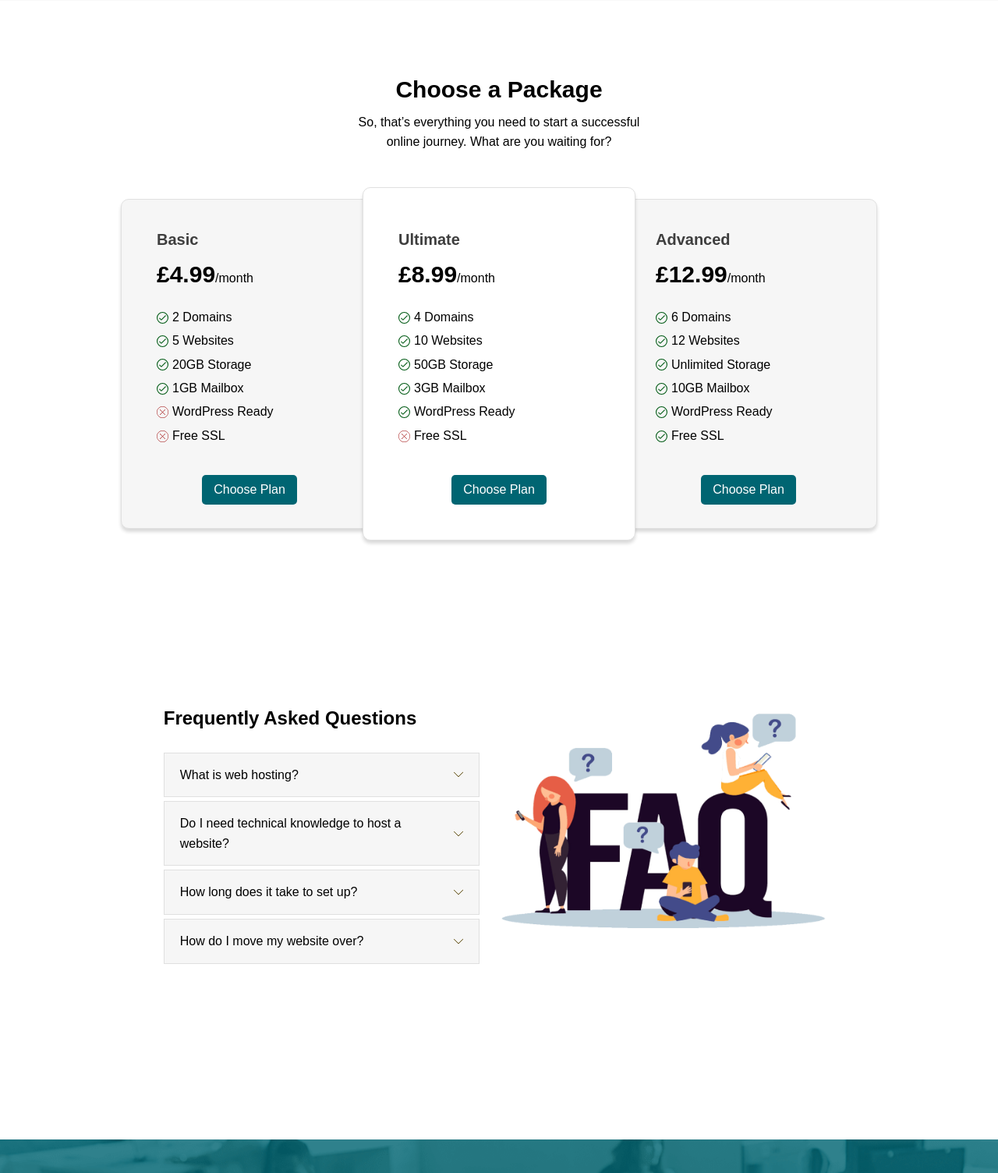
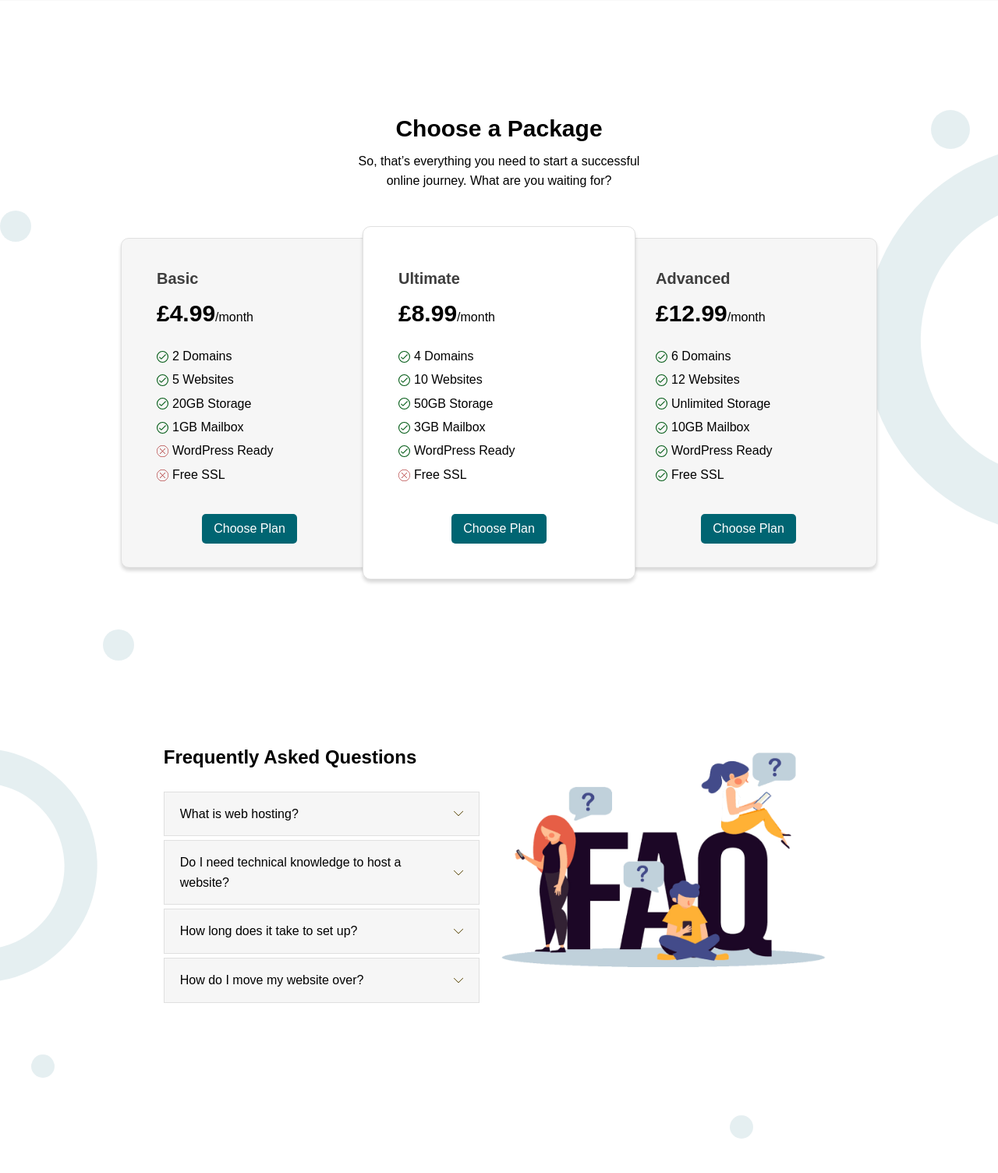
Before and after one commit to xfvelocity/hosting-solutions, a PHP site: page / in a window 1280 px wide. Shown: the part 2193-3697 px from the top of the page at 78% size. Run offline with PHP 8.4, Linux system fonts and the light colour scheme.

Commit message:
Backgrounds updated and compressed

```diff
--- a/src/index.html
+++ b/src/index.html
@@ -46,15 +46,14 @@
         </div>
     </nav>
     <main>
-        <svg width="1492" height="1355" viewBox="0 0 1492 1355" fill="none" xmlns="http://www.w3.org/2000/svg">
+        <svg width="1492" height="1355" fill="none" xmlns="http://www.w3.org/2000/svg">
             <g id="dots">
-                <rect width="1492" height="1355" fill="white"/>
-                <path id="dotOne" d="M127 170.5C127 180.165 134.835 188 144.5 188C154.165 188 162 180.165 162 170.5C162 160.835 154.165 153 144.5 153C134.835 153 127 160.835 127 170.5Z" fill="#006572" fill-opacity="0.1"/>
-                <path id="dotFive" d="M955 1303.5C955 1313.16 962.835 1321 972.5 1321C982.165 1321 990 1313.16 990 1303.5C990 1293.84 982.165 1286 972.5 1286C962.835 1286 955 1293.84 955 1303.5Z" fill="#006572" fill-opacity="0.1"/>
-                <path id="dotSix" d="M190 1130.5C190 1140.16 197.835 1148 207.5 1148C217.165 1148 225 1140.16 225 1130.5C225 1120.84 217.165 1113 207.5 1113C197.835 1113 190 1120.84 190 1130.5Z" fill="#006572" fill-opacity="0.1"/>
-                <path id="dotTwo" d="M468 752.5C468 762.165 475.835 770 485.5 770C495.165 770 503 762.165 503 752.5C503 742.835 495.165 735 485.5 735C475.835 735 468 742.835 468 752.5Z" fill="#006572" fill-opacity="0.1"/>
-                <path id="dotThree" d="M1131 327.898C1131 337.563 1138.84 345.398 1148.5 345.398C1158.16 345.398 1166 337.563 1166 327.898C1166 318.233 1158.16 310.398 1148.5 310.398C1138.84 310.398 1131 318.233 1131 327.898Z" fill="#006572" fill-opacity="0.1"/>
-                <path id="dotFour" d="M1230 853.5C1230 863.165 1237.84 871 1247.5 871C1257.16 871 1265 863.165 1265 853.5C1265 843.835 1257.16 836 1247.5 836C1237.84 836 1230 843.835 1230 853.5Z" fill="#006572" fill-opacity="0.1"/>
+              <path fill="#fff" d="M0 0h1492v1355H0z"/>
+              <path id="dotOne" d="M127 170.5a17.5 17.5 0 1035 0 17.5 17.5 0 00-35 0z" fill="#006572" fill-opacity=".1"/>
+              <path id="dotFive" d="M955 1303.5a17.5 17.5 0 1035 0 17.5 17.5 0 00-35 0z" fill="#006572" fill-opacity=".1"/>
+              <path id="dotTwo" d="M468 752.5a17.5 17.5 0 1035 0 17.5 17.5 0 00-35 0z" fill="#006572" fill-opacity=".1"/>
+              <path id="dotThree" d="M1131 327.9a17.5 17.5 0 1035 0 17.5 17.5 0 00-35 0z" fill="#006572" fill-opacity=".1"/>
+              <path id="dotFour" d="M1230 853.5a17.5 17.5 0 1035 0 17.5 17.5 0 00-35 0z" fill="#006572" fill-opacity=".1"/>
             </g>
           </svg>
         <header>
@@ -112,6 +111,15 @@
         </div>
     </section>
     <section class="packagesContainer">
+        <svg width="1481" height="706" fill="none" xmlns="http://www.w3.org/2000/svg">
+            <g id="package-dots" fill="#006572" fill-opacity=".1">
+              <path id="package-dot-one" d="M0 149a20 20 0 1040 0 20 20 0 00-40 0z"/>
+              <path id="package-dot-two" d="M1194 25a25 25 0 1050 0 25 25 0 00-50 0z"/>
+              <path id="package-dot-four" d="M1451 627a15 15 0 1030 0 15 15 0 00-30 0z"/>
+              <path id="package-dot-three" d="M132 686a20 20 0 1040 0 20 20 0 00-40 0z"/>
+            </g>
+        </svg>
+        <div class="packagesWrap">
             <div class="packages-title">
                 <h3>Choose a Package</h3>
                 <p>So, that’s everything you need to start a successful online journey. What are you waiting for?</p>
@@ -163,9 +171,18 @@
                     </div>
                 </div>
             </div>
+        </div>
     </section>
 
     <section class="faqContainer">
+        <svg width="1721" height="577" fill="none" xmlns="http://www.w3.org/2000/svg">
+            <g id="faq-dots" fill="#006572" fill-opacity=".1">
+              <path id="faq-dot-one" d="M936 517a15 15 0 1030 0 15 15 0 00-30 0z"/>
+              <path id="faq-dot-two" d="M40 439a15 15 0 1030 0 15 15 0 00-30 0z"/>
+              <path id="faq-dot-three" d="M1540 358a15 15 0 1030 0 15 15 0 00-30 0z"/>
+            </g>
+          </svg>
+        <div class="faqWrap">
             <div class="faq">
                 <div class="faq-img">
                     <img src="img/faq.png" alt="">
@@ -208,6 +225,7 @@
                         </div>
                         <div class="faq-answer">
                             <p>We’re here to help. Simply contact our expert support team and we will help you move everything over. We’ve also produced a useful guide to transferring your website that will talk you through every step.</p>
+                        </div>
                     </div>
                 </div>
             </div>
--- a/src/scss/_faq.scss
+++ b/src/scss/_faq.scss
@@ -1,6 +1,10 @@
 .faqContainer {
-    width: 85%;
-    margin: 140px auto;
+    width: 100%;
+    background: url('../img/faq-bg.svg') no-repeat left;
+    .faqWrap {
+        width: 85%;
+        margin: 140px auto;
+    }
     .faq {
         &-img {
             text-align: center;
--- a/src/scss/_packages.scss
+++ b/src/scss/_packages.scss
@@ -1,6 +1,10 @@
 .packagesContainer {
-    width: 85%;
-    margin: 70px auto;
+    width: 100%;
+    background: url('../img/package-bg.svg') no-repeat right;
+    .packagesWrap {
+        width: 85%;
+        margin: 90px auto;
+    }
     .packages-title {
         text-align: center;
         h3 {
@@ -60,8 +64,10 @@
         }
     }
     @media(min-width: 900px) {
-        width: 90%;
-        margin: 90px auto;
+        .packagesWrap {
+            width: 90%;
+            margin: 140px auto;
+        }
         .packages {
             display: flex;
             align-items: center;
```
Also changed, not shown: src/css/main.css, src/img/dots.svg, src/img/faq-bg.svg (added), src/img/faq-dots.svg (added), src/img/package-bg.svg, src/img/package-dots.svg (added). Lines whose indentation alone changed are shown as unchanged.
